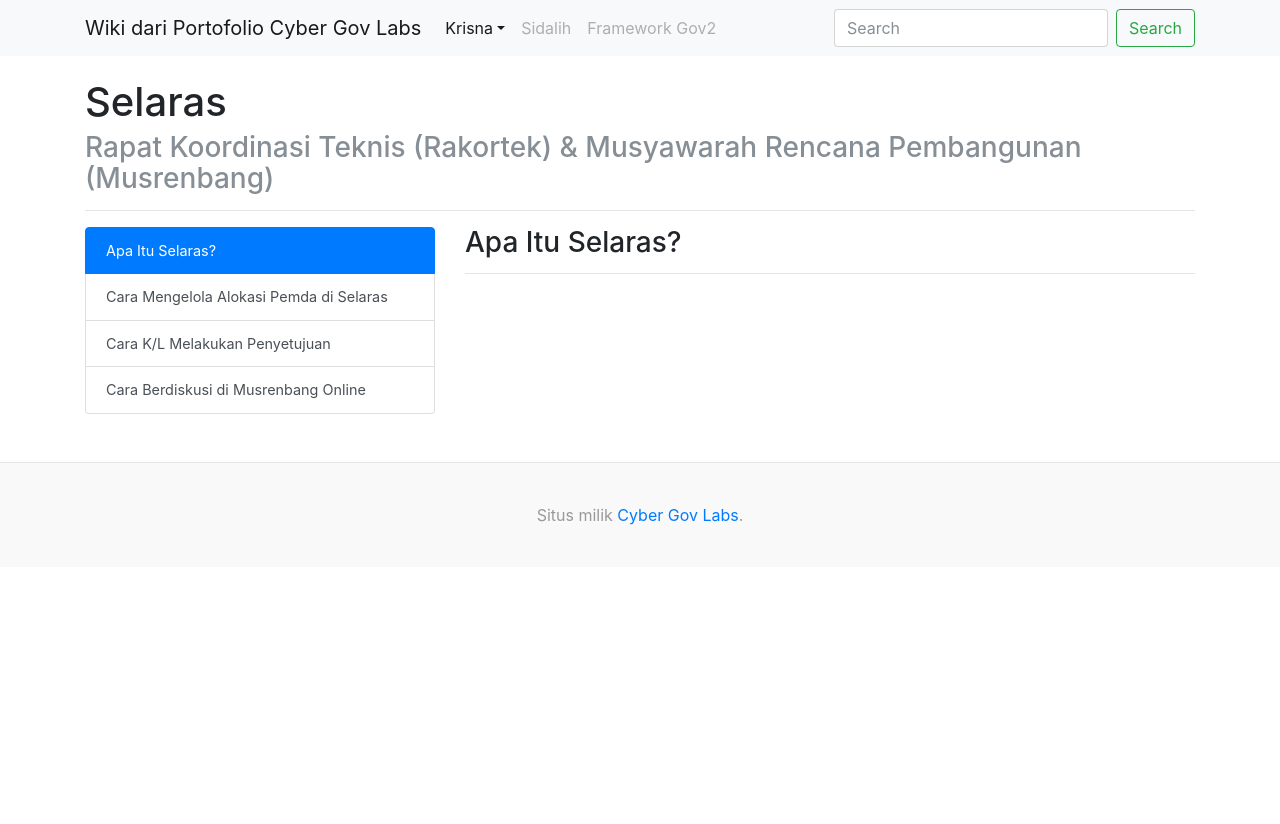
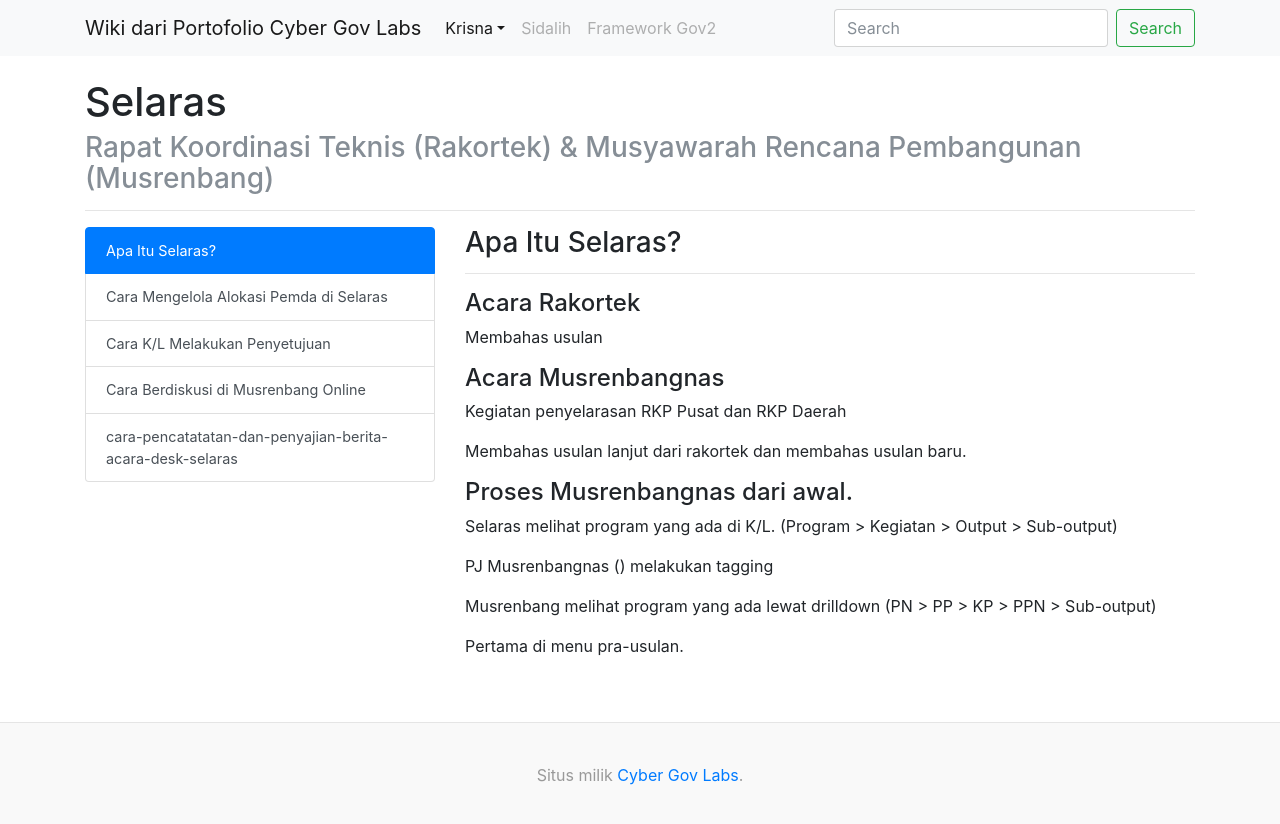
Before and after one commit to products-of-cybergl/products-of-cybergl.github.io, a Jekyll site: the page built from pages/selaras/apa-itu-selaras.md, in a window 1280 px wide. Shown: the top 824 px of the page. Built offline with Jekyll 4.4.1, drawn with Linux system fonts in a browser that asks for light colours.

Commit message:
yet another commit

```diff
--- a/_data/aplikasi.yml
+++ b/_data/aplikasi.yml
@@ -44,6 +44,7 @@ selaras:
     cara-mengelola-alokasi-pemda-di-selaras: "Cara Mengelola Alokasi Pemda di Selaras"
     cara-kl-menelaah-selaras: "Cara K/L Melakukan Penyetujuan"
     cara-berdiskusi-di-musrenbang-online: "Cara Berdiskusi di Musrenbang Online"
+    cara-pencatatatan-dan-penyajian-berita-acara-desk-selaras: "cara-pencatatatan-dan-penyajian-berita-acara-desk-selaras"
 dak-fisik:
   title: "DAK Fisik"
   subtitle: "Dana Alokasi Khusus - Fisik"
@@ -51,3 +52,4 @@ dak-fisik:
     apa-itu-dak-fisik: "Apa Itu DAK Fisik?"
     cara-daerah-mengusulkan-kegiatan-dak-fisik: "Cara Pemda Mengusulkan Kegiatan"
     cara-bappeda-dan-opd-memproses-usulan-daerah: "Cara Bappeda dan OPD Memproses Usulan Daerah"
+    cara-menyetujui-struktur-data-kegiatan-yang-bisa-diusulkan: "Cara Menyetujui Struktur Data Kegaiatan yang Bisa Diusulkan"
--- a/pages/selaras/apa-itu-selaras.md
+++ b/pages/selaras/apa-itu-selaras.md
@@ -3,3 +3,23 @@ layout: post
 aplikasi: selaras
 permalink: apa-itu-selaras
 ---
+
+#### Acara Rakortek
+
+Membahas usulan
+
+#### Acara Musrenbangnas
+
+Kegiatan penyelarasan RKP Pusat dan RKP Daerah
+
+Membahas usulan lanjut dari rakortek dan membahas usulan baru.
+
+#### Proses Musrenbangnas dari awal.
+
+Selaras melihat program yang ada di K/L. (Program > Kegiatan > Output > Sub-output)
+
+PJ Musrenbangnas () melakukan tagging
+
+Musrenbang melihat program yang ada lewat drilldown (PN > PP > KP > PPN > Sub-output)
+
+Pertama di menu pra-usulan.
--- /dev/null
+++ b/pages/selaras/cara-pencatatatan-dan-penyajian-berita-acara-desk-selaras.md
@@ -0,0 +1,5 @@
+---
+layout: post
+aplikasi: selaras
+permalink: cara-pencatatatan-dan-penyajian-berita-acara-desk-selaras
+---
```
Also changed, not shown: pages/dak/cara-menyetujui-struktur-data-kegiatan-yang-bisa-diusulkan.md (added, +11 -0 lines), pages/renjakl/cara-mengelola-renja-satker-di-renjakl.md (+49 -3 lines), pages/rkp/cara-direktur-menyetujui-usulan-indikasi-output-rkp.md (+2 -0 lines).
